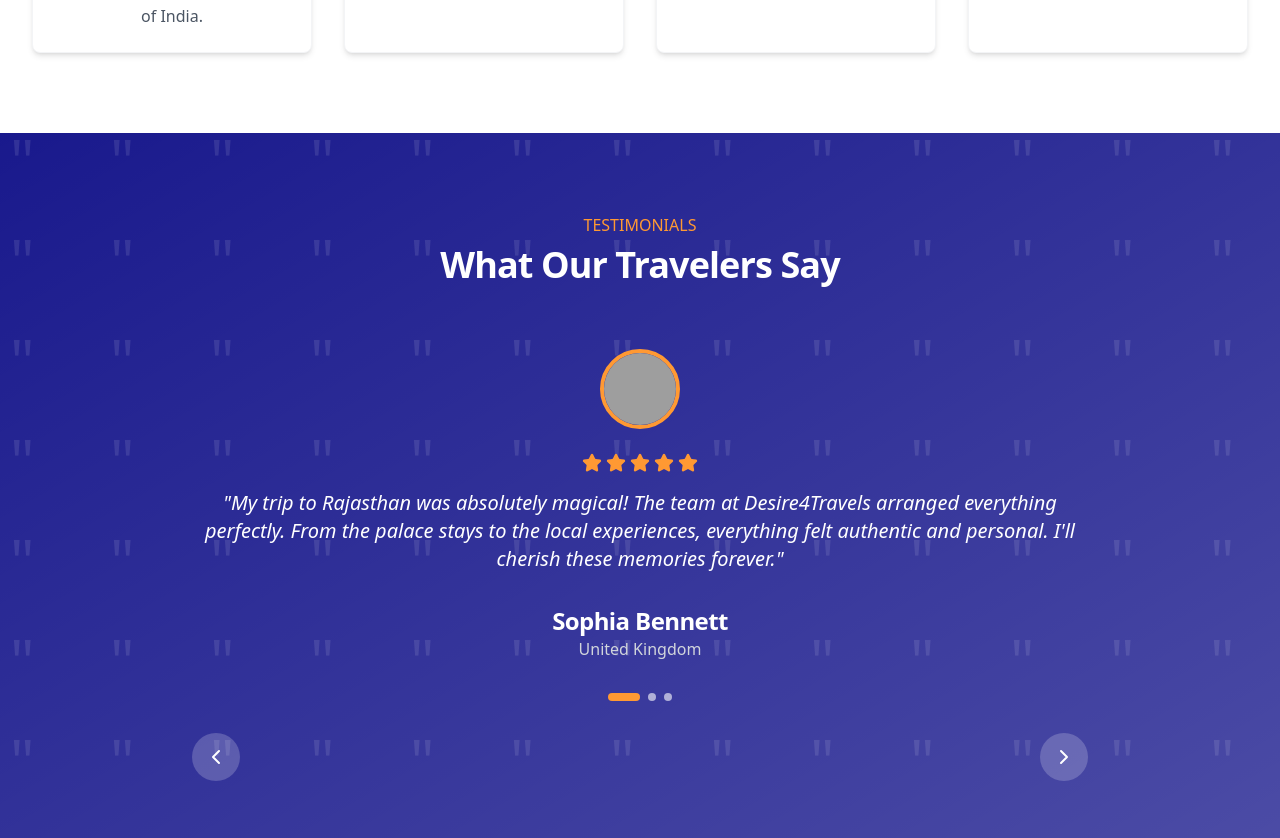
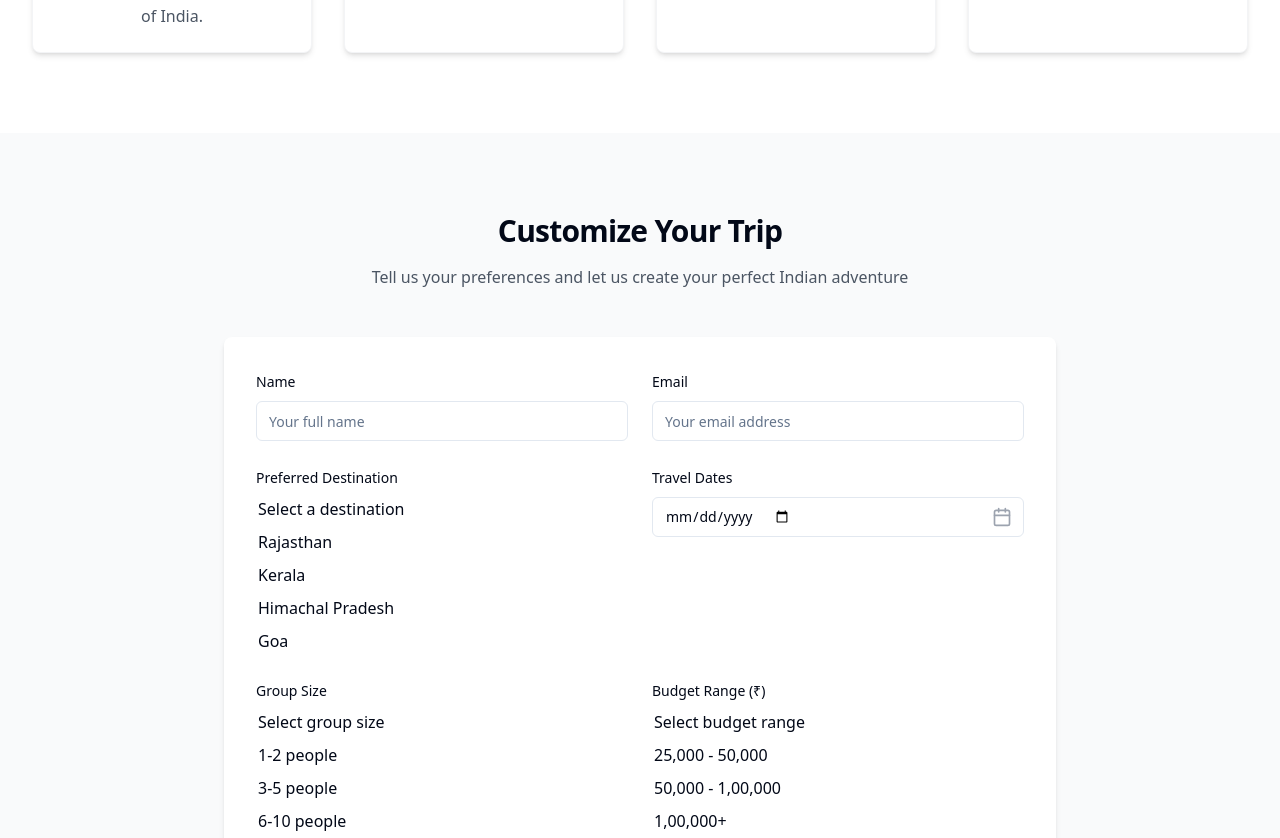
Before and after one commit to D-Groot/travelagency-, a React (Vite) app: page / in a window 1280 px wide. Shown: the part 1945-2783 px from the top of the page. Built offline with nearby package versions, Linux system fonts and the light colour scheme; grey boxes are pictures that could not be loaded.

Commit message:
Fix: Improve UI and add features
- Changed the color of the website name.
- Added images to all pages.
- Fixed image loading issues.
- Implemented mobile and desktop view adaptability.
- Added a "Customize Your Trip" form.
- Redirected the destinations button to the destinations page.

```diff
--- /dev/null
+++ b/src/components/CustomizeTripForm.tsx
@@ -0,0 +1,161 @@
+
+import React from "react";
+import { useForm } from "react-hook-form";
+import { CalendarIcon } from "lucide-react";
+import { Button } from "@/components/ui/button";
+import { Form, FormControl, FormField, FormItem, FormLabel } from "@/components/ui/form";
+import { Input } from "@/components/ui/input";
+import { Select } from "@/components/ui/select";
+import { toast } from "sonner";
+
+interface CustomizeTripFormData {
+  name: string;
+  email: string;
+  destination: string;
+  travelDates: string;
+  groupSize: string;
+  budget: string;
+  preferences: string;
+}
+
+const CustomizeTripForm: React.FC = () => {
+  const form = useForm<CustomizeTripFormData>();
+
+  const onSubmit = (data: CustomizeTripFormData) => {
+    console.log(data);
+    toast.success("Thank you! We'll get back to you soon with a customized itinerary.");
+  };
+
+  return (
+    <section className="section-padding bg-gray-50">
+      <div className="container max-w-4xl">
+        <div className="text-center mb-12">
+          <h2 className="text-3xl font-bold mb-4">Customize Your Trip</h2>
+          <p className="text-gray-600">Tell us your preferences and let us create your perfect Indian adventure</p>
+        </div>
+
+        <Form {...form}>
+          <form onSubmit={form.handleSubmit(onSubmit)} className="space-y-6 bg-white p-8 rounded-lg shadow-md">
+            <div className="grid grid-cols-1 md:grid-cols-2 gap-6">
+              <FormField
+                control={form.control}
+                name="name"
+                render={({ field }) => (
+                  <FormItem>
+                    <FormLabel>Name</FormLabel>
+                    <FormControl>
+                      <Input placeholder="Your full name" {...field} />
+                    </FormControl>
+                  </FormItem>
+                )}
+              />
+
+              <FormField
+                control={form.control}
+                name="email"
+                render={({ field }) => (
+                  <FormItem>
+                    <FormLabel>Email</FormLabel>
+                    <FormControl>
+                      <Input type="email" placeholder="Your email address" {...field} />
+                    </FormControl>
+                  </FormItem>
+                )}
+              />
+
+              <FormField
+                control={form.control}
+                name="destination"
+                render={({ field }) => (
+                  <FormItem>
+                    <FormLabel>Preferred Destination</FormLabel>
+                    <Select>
+                      <option value="">Select a destination</option>
+                      <option value="rajasthan">Rajasthan</option>
+                      <option value="kerala">Kerala</option>
+                      <option value="himachal">Himachal Pradesh</option>
+                      <option value="goa">Goa</option>
+                    </Select>
+                  </FormItem>
+                )}
+              />
+
+              <FormField
+                control={form.control}
+                name="travelDates"
+                render={({ field }) => (
+                  <FormItem>
+                    <FormLabel>Travel Dates</FormLabel>
+                    <FormControl>
+                      <div className="relative">
+                        <Input type="date" {...field} />
+                        <CalendarIcon className="absolute right-3 top-2.5 h-5 w-5 text-gray-400" />
+                      </div>
+                    </FormControl>
+                  </FormItem>
+                )}
+              />
+
+              <FormField
+                control={form.control}
+                name="groupSize"
+                render={({ field }) => (
+                  <FormItem>
+                    <FormLabel>Group Size</FormLabel>
+                    <Select {...field}>
+                      <option value="">Select group size</option>
+                      <option value="1-2">1-2 people</option>
+                      <option value="3-5">3-5 people</option>
+                      <option value="6-10">6-10 people</option>
+                      <option value="10+">More than 10</option>
+                    </Select>
+                  </FormItem>
+                )}
+              />
+
+              <FormField
+                control={form.control}
+                name="budget"
+                render={({ field }) => (
+                  <FormItem>
+                    <FormLabel>Budget Range (₹)</FormLabel>
+                    <Select {...field}>
+                      <option value="">Select budget range</option>
+                      <option value="budget">25,000 - 50,000</option>
+                      <option value="mid">50,000 - 1,00,000</option>
+                      <option value="luxury">1,00,000+</option>
+                    </Select>
+                  </FormItem>
+                )}
+              />
+            </div>
+
+            <FormField
+              control={form.control}
+              name="preferences"
+              render={({ field }) => (
+                <FormItem>
+                  <FormLabel>Special Preferences</FormLabel>
+                  <FormControl>
+                    <textarea
+                      className="w-full p-3 border rounded-md focus:outline-none focus:ring-2 focus:ring-india-saffron"
+                      placeholder="Tell us about your interests, preferences, or any special requirements..."
+                      rows={4}
+                      {...field}
+                    />
+                  </FormControl>
+                </FormItem>
+              )}
+            />
+
+            <Button type="submit" className="w-full bg-india-saffron hover:bg-india-saffron/90">
+              Submit Request
+            </Button>
+          </form>
+        </Form>
+      </div>
+    </section>
+  );
+};
+
+export default CustomizeTripForm;
--- a/src/components/Hero.tsx
+++ b/src/components/Hero.tsx
@@ -1,6 +1,6 @@
-
 import React, { useState, useEffect } from "react";
 import { ChevronRight } from "lucide-react";
+import { useNavigate } from "react-router-dom";
 
 interface HeroImage {
   url: string;
@@ -10,6 +10,7 @@ interface HeroImage {
 
 const Hero: React.FC = () => {
   const [currentImageIndex, setCurrentImageIndex] = useState(0);
+  const navigate = useNavigate();
 
   const heroImages: HeroImage[] = [
     {
@@ -67,11 +68,17 @@ const Hero: React.FC = () => {
           <h1 className="mb-4">{heroImages[currentImageIndex].title}</h1>
           <p className="text-xl mb-8">{heroImages[currentImageIndex].subtitle}</p>
           <div className="flex flex-col sm:flex-row gap-4">
-            <button className="btn-primary flex items-center justify-center gap-2">
+            <button
+              className="btn-primary flex items-center justify-center gap-2"
+              onClick={() => navigate('/destinations')}
+            >
               Explore Destinations
               <ChevronRight className="h-4 w-4" />
             </button>
-            <button className="border-2 border-white hover:border-india-saffron text-white px-6 py-3 rounded-md font-medium hover:text-india-saffron transition-all">
+            <button
+              className="border-2 border-white hover:border-india-saffron text-white px-6 py-3 rounded-md font-medium hover:text-india-saffron transition-all"
+              onClick={() => navigate('/booking')}
+            >
               Plan Your Trip
             </button>
           </div>
--- a/src/components/Navbar.tsx
+++ b/src/components/Navbar.tsx
@@ -1,4 +1,3 @@
-
 import React, { useState, useEffect } from "react";
 import { Link } from "react-router-dom";
 import { Menu, X, Globe, ChevronDown } from "lucide-react";
@@ -41,16 +40,13 @@ const Navbar: React.FC = () => {
         "fixed w-full z-50 transition-all duration-300",
         isScrolled
           ? "bg-white shadow-md py-2"
-          : "bg-transparent py-4"
+          : "bg-black/50 backdrop-blur-sm py-4"
       )}
     >
       <div className="container flex items-center justify-between">
         <div className="flex items-center">
           <Link to="/" className="flex items-center">
-            <span className={cn(
-              "font-bold text-3xl transition-colors",
-              isScrolled ? "text-india-saffron" : "text-white"
-            )}>
+            <span className="font-bold text-3xl text-india-saffron">
               Desire<span className="text-india-green">4</span>Travels
             </span>
           </Link>
@@ -64,7 +60,7 @@ const Navbar: React.FC = () => {
               to={item.path}
               className={cn(
                 "font-medium transition-colors hover:text-india-saffron",
-                isScrolled ? "text-gray-700" : "text-white"
+                "text-white"
               )}
             >
               {item.name}
--- a/src/pages/Index.tsx
+++ b/src/pages/Index.tsx
@@ -5,6 +5,7 @@ import Hero from "@/components/Hero";
 import FeaturedDestinations from "@/components/FeaturedDestinations";
 import WhyChooseUs from "@/components/WhyChooseUs";
 import Testimonials from "@/components/Testimonials";
+import CustomizeTripForm from "@/components/CustomizeTripForm";
 import CallToAction from "@/components/CallToAction";
 import Footer from "@/components/Footer";
 
@@ -15,6 +16,7 @@ const Index: React.FC = () => {
       <Hero />
       <FeaturedDestinations />
       <WhyChooseUs />
+      <CustomizeTripForm />
       <Testimonials />
       <CallToAction />
       <Footer />
```
